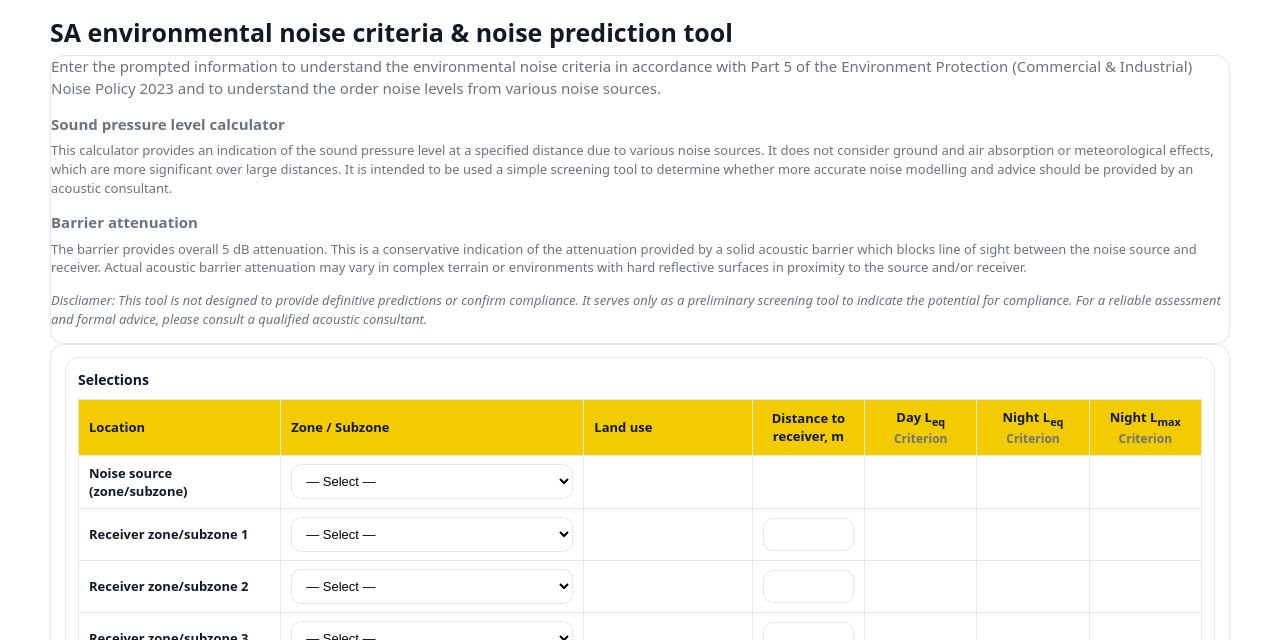
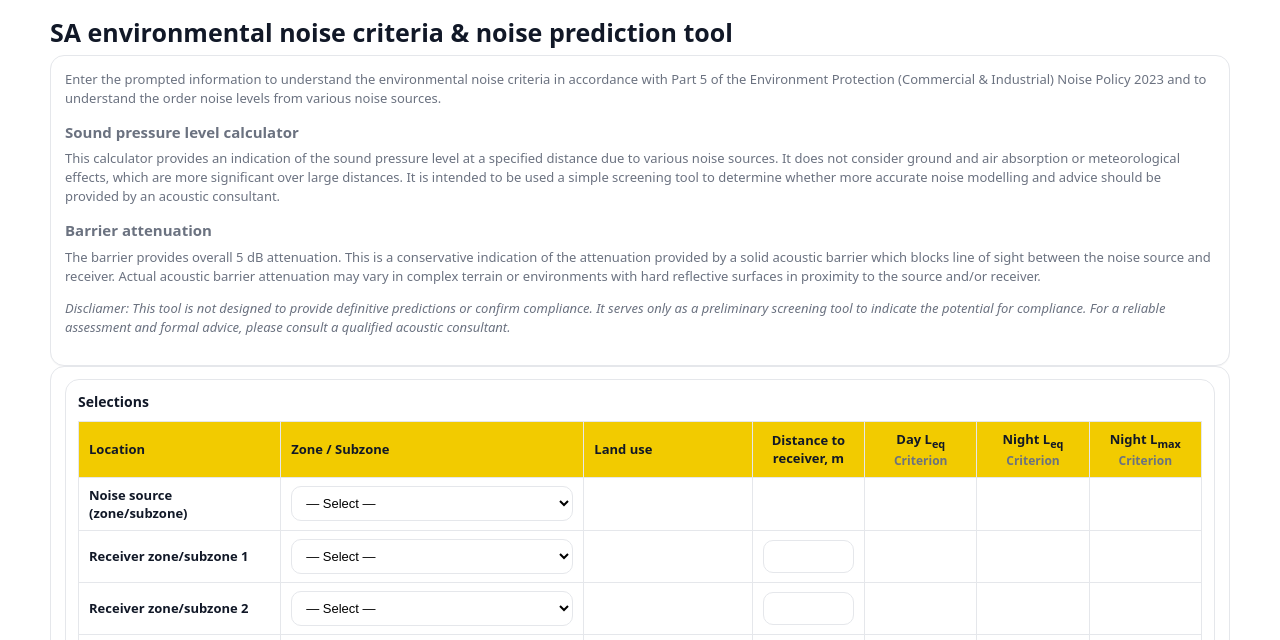
Before and after one commit to debjames/sa-epa-noise-calculator, a plain HTML site: page index.html in a window 1280 px wide. Shown: the part 125-765 px from the top of the page. Drawn offline with Linux system fonts and the light colour scheme.

Commit message:
Update index.html

```diff
--- a/index.html
+++ b/index.html
@@ -23,6 +23,7 @@ body{margin:0;font-family:system-ui,-apple-system,Segoe UI,Roboto,Helvetica,Aria
 .p1{font-size:15px;color:var(--muted);margin:0 0 14px;line-height:1.45;}
 .p{font-size:13px;color:var(--muted);margin:0 0 14px;line-height:1.45;}
 .i{font-style: italic; font-size:13px;color:var(--muted);margin:0 0 14px;line-height:1.45;}
+.sheet1{background:var(--sheet);border:1px solid var(--border);border-radius:14px;overflow:hidden;box-shadow:0 1px 0 rgba(0,0,0,.03);padding:14px;}
 .sheet{background:var(--sheet);border:1px solid var(--border);border-radius:14px;overflow:hidden;box-shadow:0 1px 0 rgba(0,0,0,.03);}
 table{width:100%;border-collapse:collapse;}
 td,th{border:1px solid var(--border);padding:8px 10px;font-size:13px;vertical-align: middle; text-align: left;}
@@ -50,8 +51,8 @@ input[type="number"]{width:100%;border:1px solid var(--border);border-radius:10p
 <div class="container">
   <img src="resonate-logo.png" alt="Resonate" class="logo">
   <div class="h1">SA environmental noise criteria & noise prediction tool</div>
-  <div class="sheet">
-  <div class="p1">
+  <div class="sheet1">
+  <div class="p">
     Enter the prompted information to understand the environmental noise criteria in accordance with
     Part 5 of the Environment Protection (Commercial & Industrial) Noise Policy 2023 and to understand the order
     noise levels from various noise sources.
```
